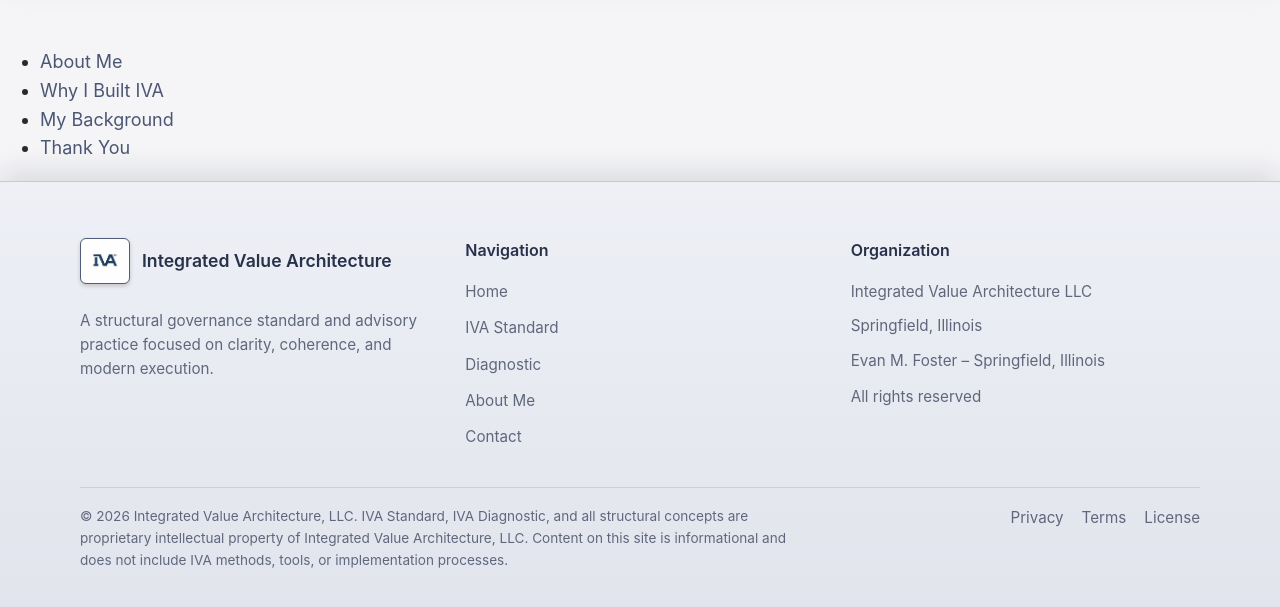
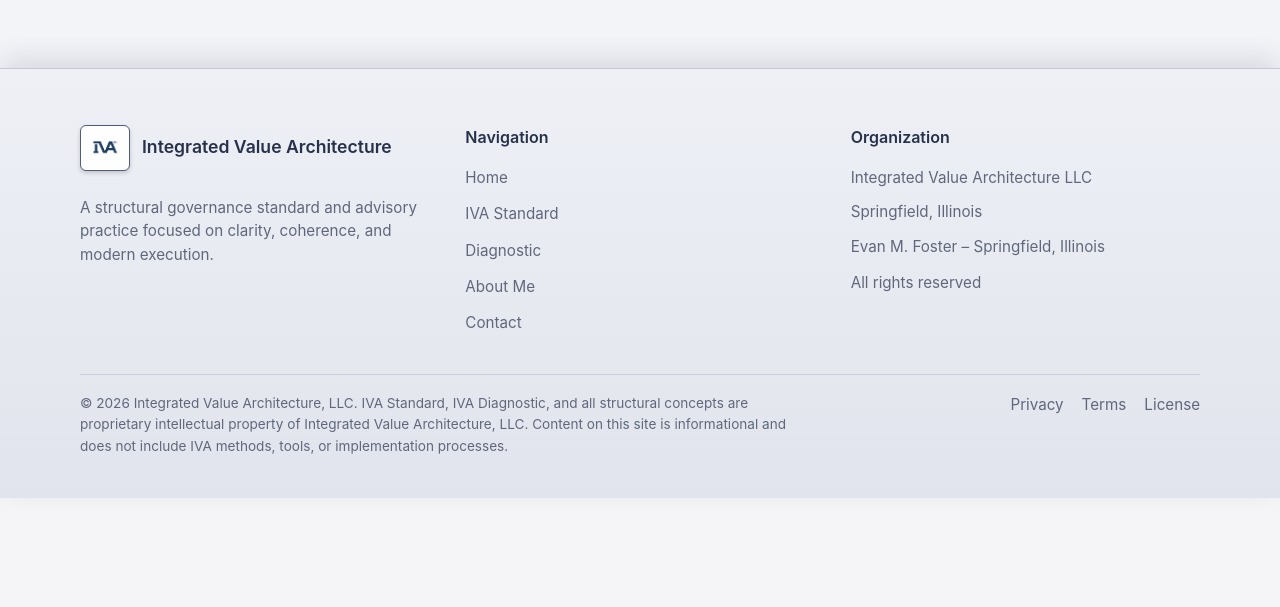
Before and after one commit to efost7873/integratedvaluearchitecture.com, a Jekyll site: the page built from about-me.html, in a window 1280 px wide and 900 px high, scrolled down 2107 px, cut to the strip 288-895 px from the top of the window. Built offline with Jekyll 4.4.1, drawn with Linux system fonts in a browser that asks for light colours; after the commit the page ends 2893 px from its top, so only the background shows below that.

Commit message:
Update about-me.html

```diff
--- a/about-me.html
+++ b/about-me.html
@@ -5,7 +5,8 @@
 seo_description: Evan M. Foster is the Founder and Principal Architect of Integrated Value Architecture LLC in Springfield, Illinois, specializing in governance architecture and multi-ledger systems.
 ---
 
-<main class="iva-page">
+<div class="iva-page">
+<main>
 
   <!-- INTRO -->
   <section id="about-intro" class="iva-band-soft">
@@ -37,7 +38,7 @@
   <!-- WHY I BUILT IVA -->
   <section id="about-why" class="iva-band-strong">
     <div class="section-header">
-      <h1>Why I Built IVA</h1>
+      <h2>Why I Built IVA</h2>
     </div>
 
     <p>IVA is grounded in the history of management accounting, organizational behavior, and financialization research. For more than a century, financial accounting systems shaped internal performance even though they were created for external reporting. This produced predictable distortions. IVA responds to this history by introducing a structural accounting system that reflects how modern organizations create value.</p>
@@ -48,7 +49,7 @@
   <!-- BACKGROUND -->
   <section id="about-background" class="iva-band-soft">
     <div class="section-header">
-      <h1>My Background</h1>
+      <h2>My Background</h2>
     </div>
 
     <p>I hold three degrees and a graduate certificate from the University of Illinois at Springfield. My work spans environmental health, statewide public health programs, scientific operations, and organizational governance. In each environment, I saw the same structural patterns that IVA now makes visible.</p>
@@ -59,7 +60,7 @@
   <!-- THANK YOU -->
   <section id="about-thanks" class="iva-band-strong">
     <div class="section-header">
-      <h1>Thank You</h1>
+      <h2>Thank You</h2>
     </div>
 
     <p>Thank you for taking the time to learn about IVA.</p>
@@ -70,13 +71,4 @@
   </section>
 
 </main>
-
-<!-- FLOATING NAV -->
-<nav id="iva-floating-nav">
-  <ul>
-    <li><a href="#about-intro">About Me</a></li>
-    <li><a href="#about-why">Why I Built IVA</a></li>
-    <li><a href="#about-background">My Background</a></li>
-    <li><a href="#about-thanks">Thank You</a></li>
-  </ul>
-</nav>
+</div>
```
